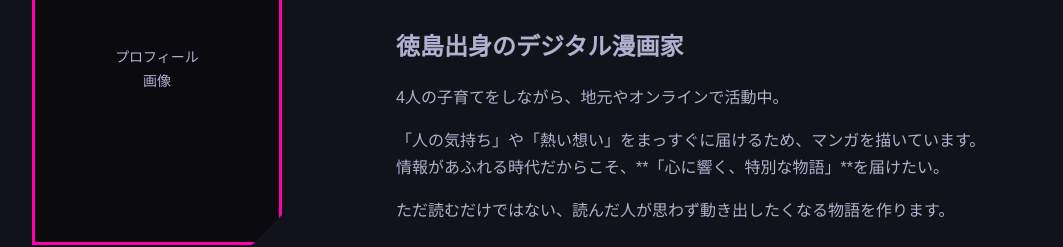
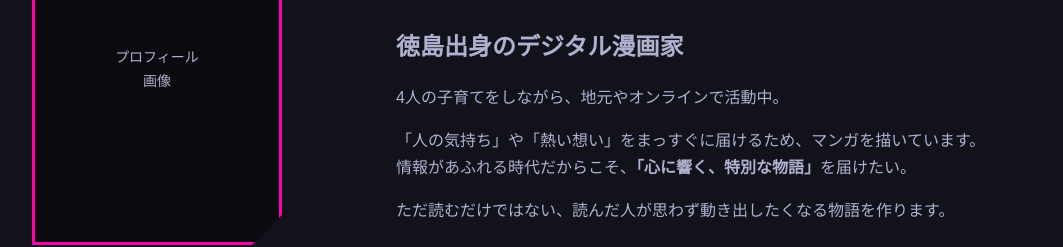
Before and after one commit to nekoojisan-labo/ai-manga-portfolio, a plain HTML site: page index.html in a window 1280 px wide. Shown: the part 1800-2047 px from the top of the page, without its empty margins (108-1171 px from the left). Drawn offline with Linux system fonts and the light colour scheme.

Commit message:
Fix markdown syntax in HTML content

```diff
--- a/index.html
+++ b/index.html
@@ -117,7 +117,7 @@
                         <p class="about-lead">徳島出身のデジタル漫画家</p>
                         <p>4人の子育てをしながら、地元やオンラインで活動中。</p>
                         <p>「人の気持ち」や「熱い想い」をまっすぐに届けるため、マンガを描いています。<br>
-                            情報があふれる時代だからこそ、**「心に響く、特別な物語」**を届けたい。</p>
+                            情報があふれる時代だからこそ、<strong>「心に響く、特別な物語」</strong>を届けたい。</p>
                         <p>ただ読むだけではない、読んだ人が思わず動き出したくなる物語を作ります。</p>
                     </div>
                     <div class="about-stats">
```
